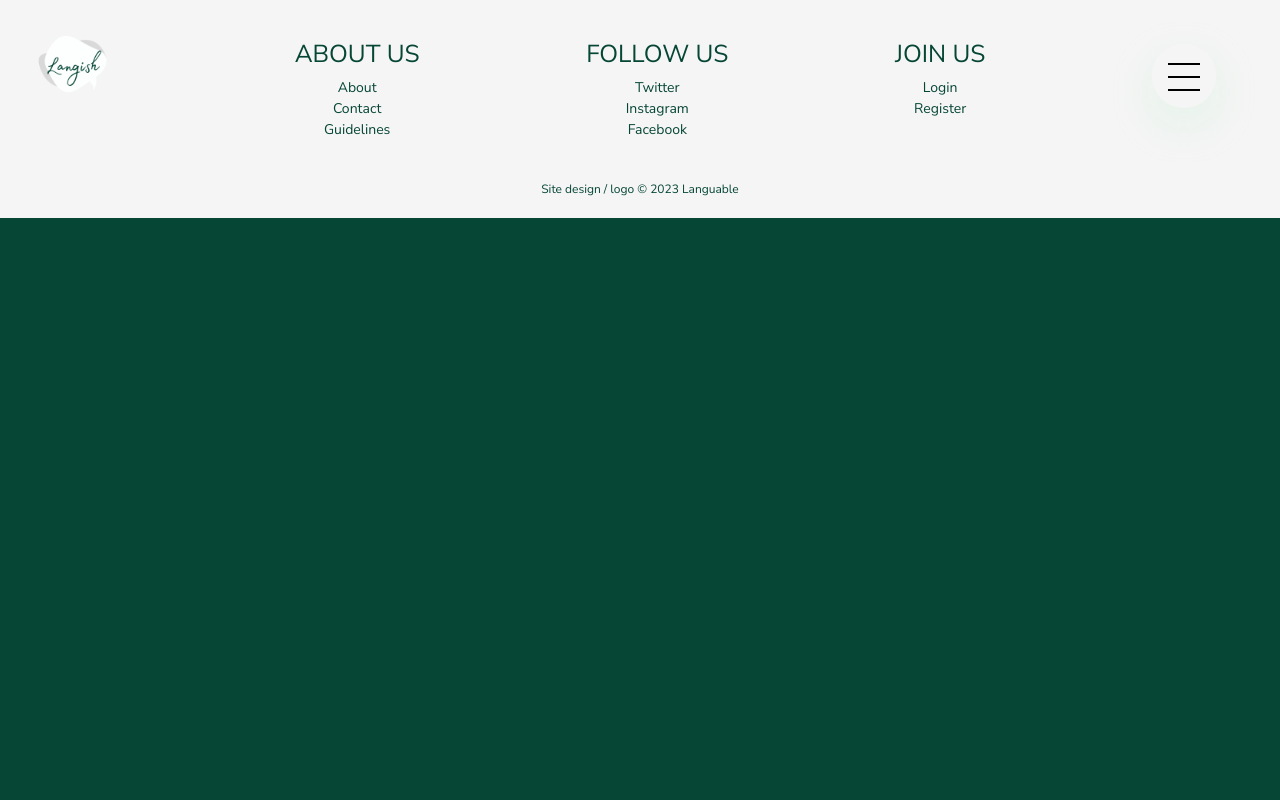
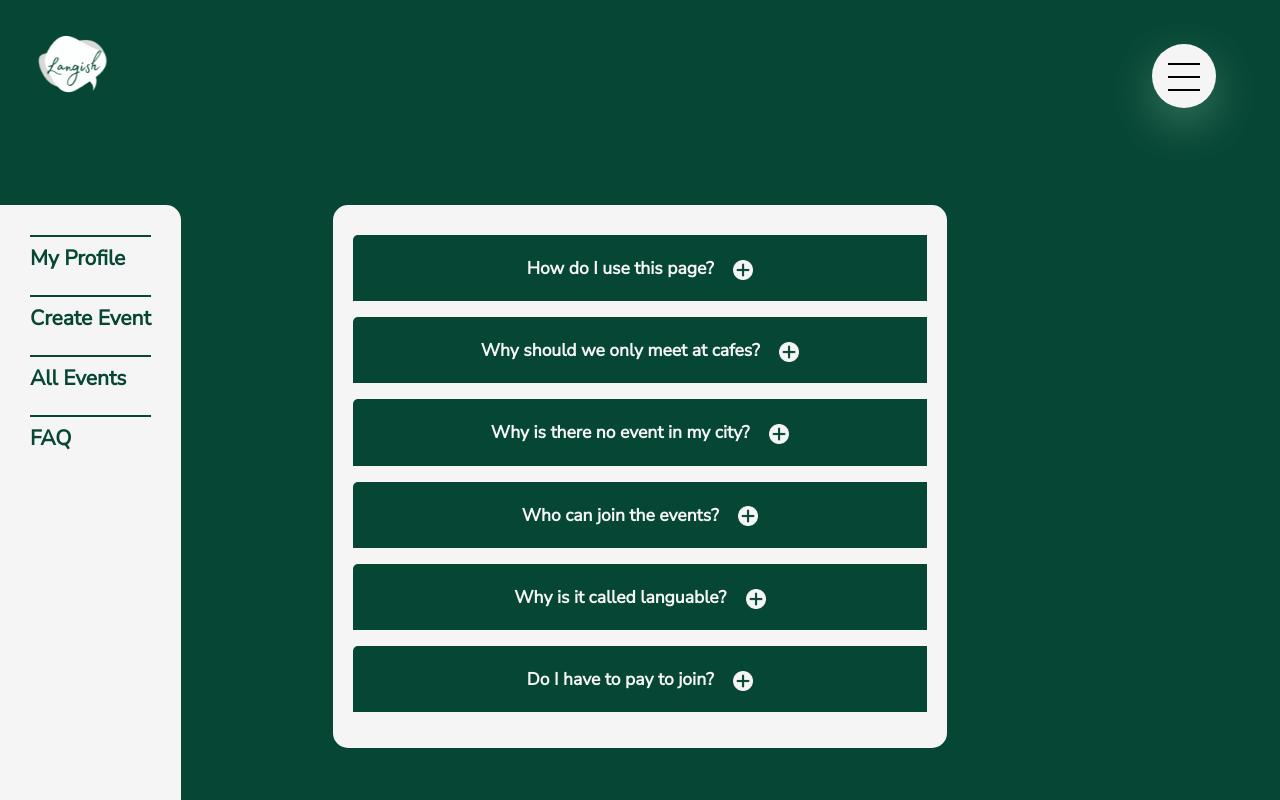
Before and after one commit to katirum/final-project, a React (Create React App) app in the folder frontend/: page /faq in a window 1280 px wide. Shown: the top 800 px of the page. Built offline with nearby package versions, Linux system fonts and the light colour scheme.

Commit message:
created route for faq page and styled

```diff
--- a/frontend/src/App.js
+++ b/frontend/src/App.js
@@ -11,6 +11,7 @@ import { CreateEditEventsPage } from 'pages/CreateEditEventsPage';
 import { AccountSettingsPage } from 'pages/AccountSettingsPage';
 import { AboutPage } from 'pages/AboutPage'
 import { ContactPage } from 'pages/ContactPage'
+import { FaqPage } from 'pages/FaqPage';
 import { app } from './firebase-config';
 import { getAuth, signInWithEmailAndPassword, createUserWithEmailAndPassword } from 'firebase/auth'
 import { ToastContainer, toast } from 'react-toastify';
@@ -94,6 +95,7 @@ export const App = () => {
     <Route path="/account-settings" element={<AccountSettingsPage />} />
     <Route path="/contact" element={<ContactPage />} />
     <Route path="/about" element={<AboutPage />} />
+    <Route path="/faq" element={<FaqPage />} />
     <Route
     path="/login"
     element={<LoginPage
--- a/frontend/src/components/Faq.js
+++ b/frontend/src/components/Faq.js
@@ -1,26 +1,26 @@
 import React, { useState } from "react";
 import styled from "styled-components";
+import open from "../utils/assets/add.png"
 
 const Faq = props => {
 
 
 const { question, answer } = props;
   const [isOpen, toggleOpen] = useState(false);
-
+  function handleClick() {
+    toggleOpen(!isOpen);
+  }
   return (
 
-   <StyledFaq onClick={() => toggleOpen(!isOpen)}>
-          <FaqQuestion>
-              <span>{question}</span>
+   <StyledFaq >
+          <FaqQuestion onClick={handleClick}>
+              <span>{question} <img src={open} alt="open answer"/></span>
           </FaqQuestion>
 
-          <FaqAnswer
-              style={isOpen ? { display: "block" } : { display: "none" }}
+          <FaqAnswer isOpen={isOpen}
           >
-              <span>{answer}</span>
+            <span>{answer}</span>
           </FaqAnswer>
-
-
           </StyledFaq>
 
   );
@@ -28,49 +28,40 @@ const { question, answer } = props;
 
 export default Faq;
 
-/* const StyledFaq = styled.div`
-  cursor: pointer;
-  margin: 10px 0 10px;
-
-  div.faq-question {
-    font-size: 125%;
-    font-weight: 800;
-    margin: 10px 0 0;
-    background-color: pink;
-    border-radius: 5px 0 0;
-  }
-
-  div.faq-answer {
-    border: 3px solid pink;
-    overflow: hidden;
-    color: var(--secondary);
-    span {
-      display: block;
-      padding: 20px 10px;
-    }
-  }
-`; */
-
 const StyledFaq = styled.div`
   cursor: pointer;
   margin: 10px 0 10px;
-
 `
   const FaqQuestion = styled.div`
   font-size: 125%;
     font-weight: 800;
     margin: 10px 0 0;
-    background-color: var(--primary);
+   background-color: var(--primary);
     border: var(--primary);
     border-radius: 5px 0 0;
+    padding: 20px 0;
+
+
+    img{
+      width: 20px;
+      filter: invert(100%) sepia(17%) saturate(121%) hue-rotate(250deg) brightness(118%) contrast(92%);
+      margin-left: 15px;
+    }
   `
-    //Styles the answers, suck as background and font
+    //Styles the answers, such as background and font
     const FaqAnswer = styled.div`
    border: 3px solid whitesmoke;
     overflow: hidden;
     color: var(--primary);
+    opacity: ${props => (props.isOpen ? "1" : "0")};
+    max-height: ${props => (props.isOpen ? "100%" : "0")};
+    padding: ${props => (props.isOpen ? "15px" : "0 15px")};
+    overflow: hidden;
+    transition: all 0.4s ease;
+
     span {
       display: block;
       padding: 20px 10px;
+
     }
     `
--- a/frontend/src/components/Sidebar.js
+++ b/frontend/src/components/Sidebar.js
@@ -10,7 +10,7 @@ return(
         <Styled to="/create-events"><p>Create Event</p></Styled>
         {/* Shows created events and where you can edit events */}
         <Styled to="/events"><p>All Events</p></Styled>
-        <Styled to="/about"><p>FAQ</p></Styled>
+        <Styled to="/faq"><p>FAQ</p></Styled>
     </SidebarContainer>
 )
 }
--- a/frontend/src/pages/AboutPage.js
+++ b/frontend/src/pages/AboutPage.js
@@ -3,7 +3,7 @@ import { Link } from 'react-router-dom'
 import { MainScreen } from 'components/MainScreen'
 import { Button, InnerWrapper } from 'utils/GlobalStyles'
 import styled from 'styled-components/macro'
-import {FaqsList} from 'components/FaqList'
+import { FaqPage } from './FaqPage'
 
 
 
@@ -21,7 +21,7 @@ export const AboutPage = () => {
 
                 {/* FAQ */}
 
-                <FaqsList />
+                <FaqPage />
                 </InnerWrapper>
                 </AboutPageContainer >
                 )
--- /dev/null
+++ b/frontend/src/pages/FaqPage.js
@@ -0,0 +1,44 @@
+import React from "react";
+import Faq from "../components/Faq";
+import faqsData from '../utils/faq.json'
+import styled from "styled-components";
+import { Sidebar } from '../components/Sidebar'
+import { InnerWrapper } from "utils/GlobalStyles";
+
+export const FaqPage = () => {
+  return (
+    <FaqPageContainer>
+    <Sidebar />
+    <InnerWrapper>
+        <StyledFaqsList>
+          {faqsData.map((faq, i) => (
+              <Faq key={"faq_" + i} question={faq.question} answer={faq.answer} />
+          ))}
+      </StyledFaqsList>
+      </InnerWrapper>
+
+      </FaqPageContainer>
+  );
+};
+
+// background color of faqlist and font color for the question
+const StyledFaqsList = styled.div`
+background-color: whitesmoke;
+text-align: center;
+  /* margin: 20px 0; */
+  margin: 20%;
+  /* padding: 1rem; */
+  padding: 20px;
+  color: var(--secondary);
+  border-radius: 15px;
+`;
+
+const FaqPageContainer = styled.div`
+    /* display: flex;
+    text-align: center;
+
+    color: var(--secondary);*/
+    /* border: 2px solid var(--secondary);
+border-radius: 15px;
+padding: 50px 0;*/
+`
```
Also changed, not shown: frontend/src/utils/assets/add.png (added), 1 other file (tests, documents, lock files or other folders).
